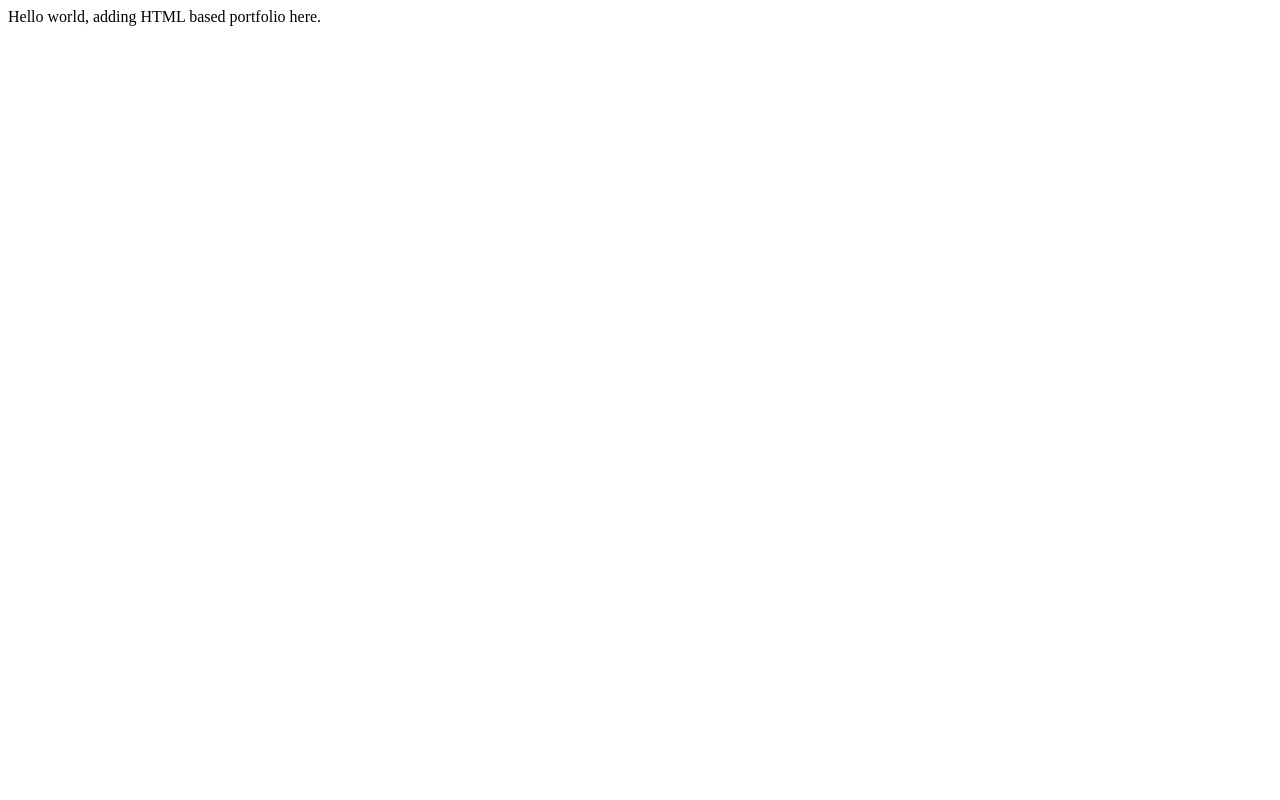
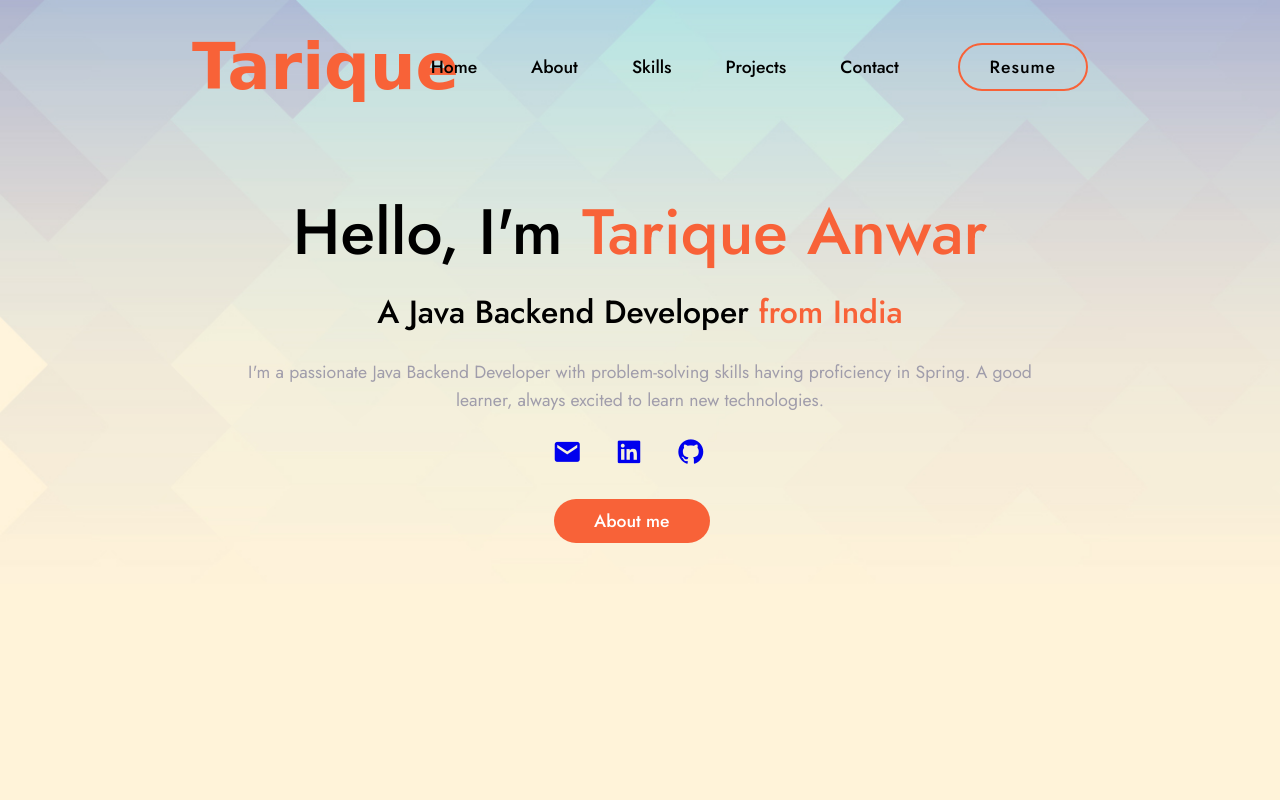
Before and after one commit to tarique076/tarique076.github.io, a plain HTML site: page index.html in a window 1280 px wide. Shown: the top 800 px of the page. Drawn offline with nearby package versions, Linux system fonts and the light colour scheme; a web font is replaced by a local one.

Commit message:
Added home and about

```diff
--- a/index.html
+++ b/index.html
@@ -4,9 +4,67 @@
     <meta charset="UTF-8">
     <meta http-equiv="X-UA-Compatible" content="IE=edge">
     <meta name="viewport" content="width=device-width, initial-scale=1.0">
-    <title>Document</title>
+    <title>Tarique Anwar</title>
+    <link rel="stylesheet" href="styles.css">
+    <link rel="stylesheet" href="https://unpkg.com/boxicons@latest/css/boxicons.min.css">
+    <link rel="preconnect" href="https://fonts.googleapis.com">
+    <link rel="preconnect" href="https://fonts.gstatic.com" crossorigin>
+    <link href="https://fonts.googleapis.com/css2?family=Jost:wght@100;200;300;400;500;600;700;800;900&display=swap" rel="stylesheet">
+    <link href="https://fonts.googleapis.com/css2?family=Ephesis&display=swap" rel="stylesheet">
+
 </head>
 <body>
-    Hello world, adding HTML based portfolio here.
+    <header>
+        <a href="#" class="logo"><h1 id="name-logo">Tarique</h1></a>
+        <div class="bx bx-menu" id="menu-icon"></div>
+        <ul class="navlist">
+            <li><a href="#home">Home</a></li>
+            <li><a href="#about">About</a></li>
+            <li><a href="#skills">Skills</a></li>
+            <li><a href="#projects">Projects</a></li>
+            <li><a href="#contact">Contact</a></li>
+        </ul>
+        <a href="#" class="top-btn">Resume</a>
+    </header>
+
+    <!-- Home -->
+    <section class="home" id="home">
+        <div class="home-text">
+            <!-- <h3>Hello, I'm </h3> -->
+            <h1>Hello, I'm <span>Tarique Anwar</span></h1>
+            <h2>A Java Backend Developer <span>from India</span></h2>
+            <p>I'm a passionate Java Backend Developer with problem-solving skills having proficiency in Spring.
+            A good learner, always excited to learn new technologies. </p>
+            <div class="social">
+                <a href="#"><i class='bx bxs-envelope'></i></a>
+                <a href="#"><i class='bx bxl-linkedin-square'></i></a>
+                <a href="#"><i class='bx bxl-github' ></i></a>
+            </div>
+            <a href="#" class="btn">About me</a>
+        </div>
+
+        <!-- <div class="home-img">
+            <img src="img/main.png" alt="">
+        </div> -->
+    </section>
+
+    <!-- About -->
+    <section class="about">
+        <div class="about-text">
+            <h3>Hello, I'm </h3>
+            <h1>Tarique Anwar</h1>
+            <h5>A Java Backend Developer <span>from India</span></h5>
+            <p>I'm a passionate Java Backend Developer with problem-solving skills having proficiency in Spring.
+            A good learner, always excited to learn new technologies. Lorem ipsum dolor sit amet consectetur adipisicing elit. Deserunt delectus quam obcaecati eveniet repudiandae. Amet molestiae ea ipsam nulla tempore necessitatibus illum nesciunt error corrupti iste nobis, eius, facilis id!</p>
+        </div>
+
+        <div class="home-img">
+            <img src="img/main.png" alt="">
+        </div>
+    </section>
+
+
+
+    <script src="script.js"></script>
 </body>
 </html>
--- /dev/null
+++ b/script.js
@@ -0,0 +1,5 @@
+const header = document.querySelector("header");
+
+window.addEventListener("scroll", function(){
+   header.classList.toggle("sticky", this.window.scrollY>0);
+})
--- /dev/null
+++ b/styles.css
@@ -0,0 +1,224 @@
+*{
+    padding: 0;
+    margin: 0;
+    box-sizing: border-box;
+    font-family: 'Jost', sans-serif;
+    list-style: none;
+    text-decoration: none;
+    scroll-behavior: smooth;
+}
+/* #f75023 */
+:root{
+    --bg-color: #ffffff;
+    --text-color: #000;
+    --second-color: #a09dab;
+    --main-color: #f86238;
+    --big-font: 4rem;
+    --h2-font: 3rem;
+    --p-font: 1.1rem;
+}
+
+body{
+    background: var(--bg-color);
+    color: var(--text-color);
+}
+header{
+    position: fixed;
+    width: 100%;
+    top: 0;
+    right: 0;
+    z-index: 1000;
+    display: flex;
+    align-items: center;
+    justify-content: space-between;
+    background: transparent;
+    padding: 30px 15%;
+    transition: .3s;
+}
+header.sticky{
+    background: var(--bg-color);
+    padding: 13px 18%;
+    box-shadow: 0px 0px 10px rgb(0 0 0 / 10%);
+}
+#name-logo{
+    max-width: 100%;
+    width: 130px;
+    height: auto;
+    font-size: h2;
+    font-size: 4rem;
+    font-family: 'Ephesis', cursive;
+    margin-right: 50px;
+    color: var(--main-color);
+}
+.navlist{
+    display: flex;
+}
+.navlist li{
+    position: relative;
+}
+.navlist a{
+    font-size: var(--p-font);
+    color: var(--text-color);
+    font-weight: 500;
+    padding: 10px 27px;
+}
+.navlist a::after{
+    content: '';
+    position: absolute;
+    width: 0;
+    height: 2px;
+    background: var(--main-color);
+    bottom: -3px;
+    left: 0;
+    transition: ease .40s;
+}
+.navlist a:hover::after{
+    width: 100%;
+}
+#menu-icon{
+    font-size: 35px;
+    color: var(--text-color);
+    z-index: 1001;
+    cursor: pointer;
+    display: none;
+}
+.top-btn{
+    display: inline-block;
+    padding: 9px 30px;
+    background: transparent;
+    border: 2px solid var(--main-color);
+    border-radius: 30px;
+    color: var(--text-color);
+    letter-spacing: 1px;
+    font-size: var(--p-font);
+    font-weight: 500;
+    transition: ease .50s;
+}
+.top-btn:hover{
+    transform: scale(1.1);
+    background: var(--main-color);
+    border: 2px solid var(--main-color);
+    color: var(--bg-color);
+}
+
+section{
+    padding: 100px 18%;
+}
+.home{
+    min-height: 100vh;
+    height: 100%;
+    width: 100%;
+    background: url(../img/background1.jpg);
+    background-size: cover;
+    background-position: relative;
+    /* display: grid; */
+    /* grid-template-columns: repeat(2,1fr); */
+    align-items: center;
+    text-align: center;
+    /* grid-gap: 3rem; */
+}
+.home-text{
+    margin-top: 100px;
+}
+.home-text h1{
+    margin: 10px 0px 25px;
+    font-size: var(--big-font);
+    line-height: 1;
+    font-weight: 500;
+}
+.home-text h2{
+    margin-bottom: 23px;
+    font-size: 2rem;
+    font-weight: 500;
+}
+span{
+    color: var(--main-color);
+}
+.home-text h3{
+    color: var(--main-color);
+    font-size: 20px;
+    font-weight: 500;
+}
+.home-text p{
+    font-size: var(--p-font);
+    color: var(--second-color);
+    line-height: 28px;
+    margin-bottom: 20px;
+}
+.social a{
+    width: 35px;
+    height: 35px;
+    border-radius: 50%;
+    display: inline-flex;
+    align-items: center;
+    justify-content: center;
+    background: rgba(128,103,240,1,);
+    font-size: 30px;
+    /* color: var(--bg-color); */
+    margin-right: 22px;
+    margin-bottom: 30px;
+}
+.social a:hover{
+    transform: scale(1.5);
+    transition: .5s;
+}
+.btn{
+    margin-right: 2%;
+    display: inline-block;
+    color: var(--bg-color);
+    background-color: var(--main-color);
+    font-size: var(--p-font);
+    padding: 10px 40px;
+    font-weight: 500;
+    line-height: 24px;
+    border-radius: 30px;
+    transition: ease .40s;
+}
+.btn:hover{
+    transform: scale(1.1);
+}
+.home-img img{
+    max-width: 100%;
+    width: 540px;
+    height: auto;
+}
+.about{
+    min-height: 100vh;
+    height: 100%;
+    width: 100%;
+    /* background: url(../img/background1.jpg); */
+    /* background-size: cover; */
+    background-position: relative;
+    display: grid;
+    grid-template-columns: repeat(2,1fr);
+    align-items: center;
+    grid-gap: 3rem;
+}
+.about-text{
+    margin-top: 100px;
+}
+.about-text h1{
+    margin: 10px 0px 25px;
+    font-size: var(--big-font);
+    line-height: 1;
+    font-weight: 500;
+}
+.about-text h5{
+    margin-bottom: 23px;
+    font-size: 2rem;
+    font-weight: 500;
+}
+span{
+    color: var(--main-color);
+}
+.about-text h3{
+    color: var(--main-color);
+    font-size: 2rem;
+    font-weight: 500;
+}
+.about-text p{
+    font-size: var(--p-font);
+    color: var(--second-color);
+    line-height: 28px;
+    margin-bottom: 20px;
+}
```
Also changed, not shown: img/background.jpg (added), img/background1.jpg (added), img/main.png (added).
